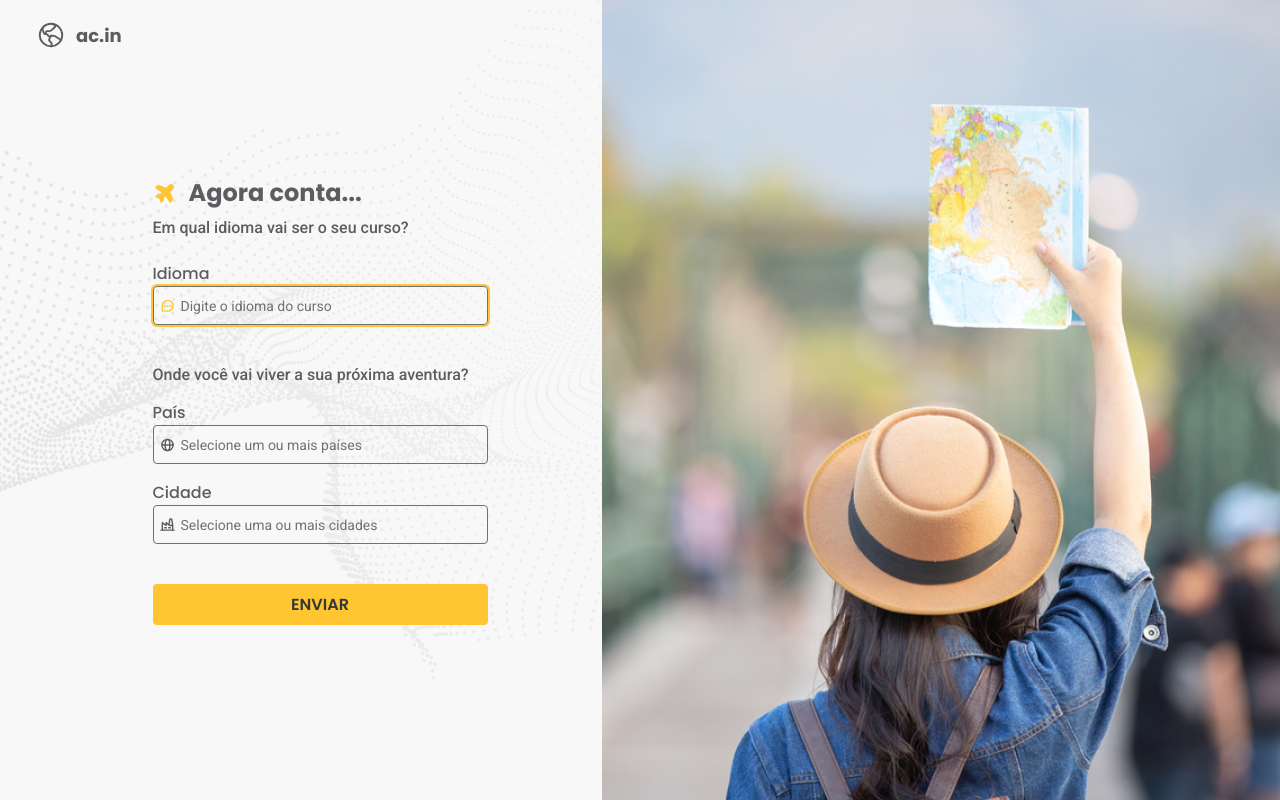
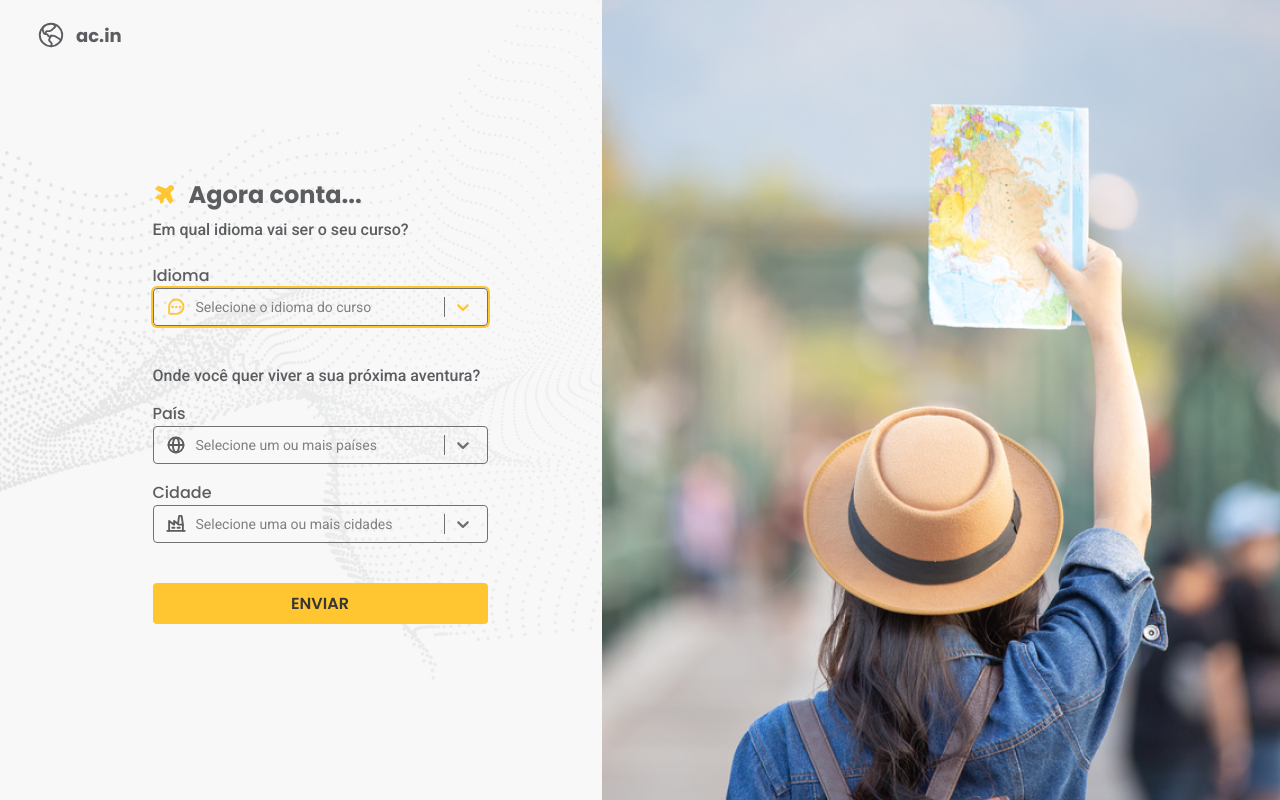
Before and after one commit to mmanaclara/ac.in, a React (Vite) app: page /destination in a window 1280 px wide. Built offline with nearby package versions, Linux system fonts and the light colour scheme.

Commit message:
feat: react select inital config

```diff
--- a/package.json
+++ b/package.json
@@ -15,6 +15,7 @@
     "react-dom": "^18.2.0",
     "react-hook-form": "^7.39.2",
     "react-router-dom": "^6.4.3",
+    "react-select": "^5.6.0",
     "styled-components": "^5.3.6",
     "zod": "^3.19.1"
   },
--- a/src/components/DestinationForm/index.tsx
+++ b/src/components/DestinationForm/index.tsx
@@ -1,26 +1,94 @@
 import { ChatTeardropDots, GlobeSimple, Factory } from 'phosphor-react'
 import { Link } from 'react-router-dom'
+import Select from 'react-select'
 
 import { FormContainer, InputField, SendUserInfoButton } from './styles'
 
 export function DestinationForm() {
+  const languageOptions = [
+    { value: 'ENG', label: 'Inglês' },
+    { value: 'CHI', label: 'Chinês' },
+    { value: 'ESP', label: 'Espanhol' },
+    { value: 'ITA', label: 'Italiano' },
+    { value: 'FRA', label: 'Francês' },
+    { value: 'DEU', label: 'Alemão' },
+    { value: 'JAP', label: 'Japonês' },
+    { value: 'COR', label: 'Coreano' },
+    { value: 'ARA', label: 'Árabe' },
+    { value: 'RUS', label: 'Russo' },
+  ]
+
+  const customStyles = {
+    option: (provided: any, state: { isSelected: any, isFocused: any }) => ({
+      ...provided,
+      color: state.isSelected ? '#39393a' : '#707175',
+      background: state.isSelected ? '#FFF8DE' : '',
+    }),
+    control: () => ({
+      width: 295,
+      fontFamily: 'Roboto',
+      fontSize: '14px',
+      fontWeight: 400,
+      color: '#707175',
+      display: 'flex',
+      cursor: 'pointer',
+    }),
+    singleValue: (provided: any, state: { isDisabled: any }) => {
+      const opacity = state.isDisabled ? 0.9 : 0.9;
+      const transition = 'opacity 300ms';
+
+      return { ...provided, opacity, transition };
+    }
+  }
+
   return (
     <FormContainer>
         <label>
             Idioma
             <InputField>
                 <ChatTeardropDots size={20} weight="bold" />
-                <input type="text" placeholder="Digite o idioma do curso" autoFocus />
+                <Select
+                    name="colors"
+                    options={languageOptions}
+                    placeholder="Selecione o idioma do curso"
+                    styles={customStyles}
+                    autoFocus
+                    theme={(theme) => ({
+                        ...theme,
+                        colors: {
+                          ...theme.colors,
+                          primary: '#FFF8DE',
+                          primary25: '#FFF8DE',
+                          primary50: '#FFF8DE',
+                          neutral20: '#707175',
+                        },
+                      })}
+                />
             </InputField>
         </label>
 
-        <span>Onde você vai viver a sua próxima aventura?</span>
+        <span>Onde você quer viver a sua próxima aventura?</span>
 
         <label>
             País
             <InputField>
                 <GlobeSimple size={20} weight="bold" />
-                <input type="text" placeholder="Selecione um ou mais países" />
+                <Select
+                    name="colors"
+                    options={languageOptions}
+                    placeholder="Selecione um ou mais países"
+                    styles={customStyles}
+                    theme={(theme) => ({
+                        ...theme,
+                        colors: {
+                          ...theme.colors,
+                          primary: '#FFF8DE',
+                          primary25: '#FFF8DE',
+                          primary50: '#FFF8DE',
+                          neutral20: '#707175',
+                        },
+                      })}
+                />
             </InputField>
         </label>
 
@@ -28,7 +96,22 @@ export function DestinationForm() {
             Cidade
             <InputField>
                 <Factory size={20} weight="bold" />
-                <input type="text" placeholder="Selecione uma ou mais cidades" />
+                <Select
+                    name="colors"
+                    options={languageOptions}
+                    placeholder="Selecione uma ou mais cidades"
+                    styles={customStyles}
+                    theme={(theme) => ({
+                        ...theme,
+                        colors: {
+                          ...theme.colors,
+                          primary: '#FFF8DE',
+                          primary25: '#FFF8DE',
+                          primary50: '#FFF8DE',
+                          neutral20: '#707175',
+                        },
+                      })}
+                />
             </InputField>
         </label>
 
--- a/src/components/DestinationForm/styles.ts
+++ b/src/components/DestinationForm/styles.ts
@@ -14,8 +14,7 @@ export const FormContainer = styled.form`
 export const InputField = styled.div`
     border: 1px solid ${(props) => props.theme['gray-500']};
     border-radius: 4px;
-    padding: 0.6rem;
-    gap: 0.6rem;
+    padding-left: 1.2rem;
 
     display: flex;
     justify-content: flex-start;
--- a/src/components/UserInfoForm/index.tsx
+++ b/src/components/UserInfoForm/index.tsx
@@ -1,5 +1,6 @@
-import { User, EnvelopeSimple, Phone, IdentificationCard } from 'phosphor-react'
-import { Link } from 'react-router-dom'
+import { User, EnvelopeSimple, Phone, IdentificationCard, Target } from 'phosphor-react'
+import { Link } from "react-router-dom";
+import { useNavigate } from 'react-router-dom';
 
 import { useForm } from 'react-hook-form'
 import * as zod from 'zod'
@@ -34,7 +35,11 @@ export function UserInfoForm() {
     reset();
     setPhone('')
     setCpf('')
+
+    navigate('/destination')
   }
+
+  const navigate = useNavigate();
 
   return (
     <FormContainer onSubmit={handleSubmit(handleSendUserInfo)} ref={form}>
@@ -97,9 +102,9 @@ export function UserInfoForm() {
         </label>
         {errors.cpf?.message && <span>{errors.cpf?.message}</span>}
 
-            <SendUserInfoButton type="submit">
-                Enviar
-            </SendUserInfoButton>
+        <SendUserInfoButton type="submit">
+            Enviar
+        </SendUserInfoButton>
     </FormContainer>
   )
 }
```
Also changed, not shown: 1 other file (tests, documents, lock files or other folders).
